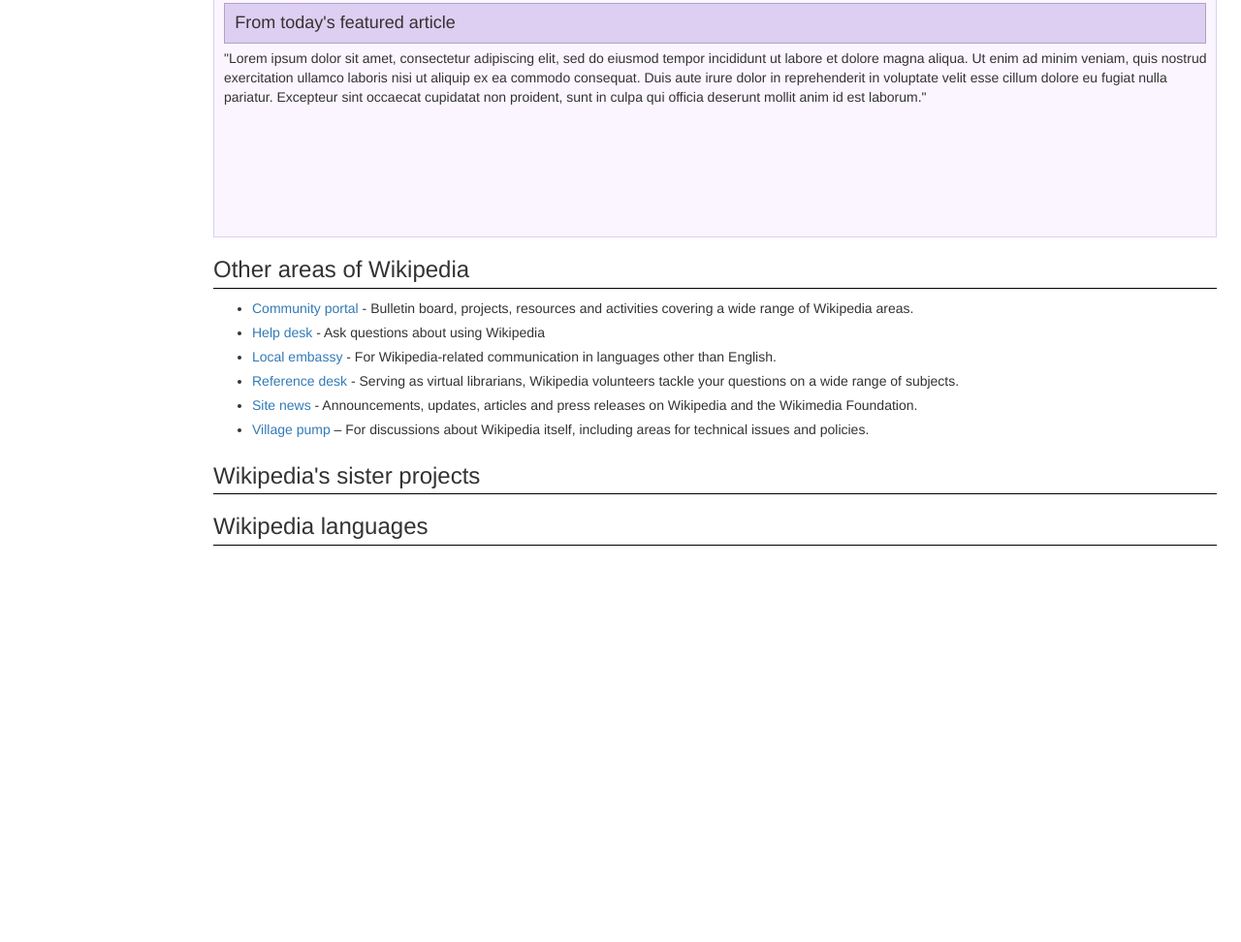
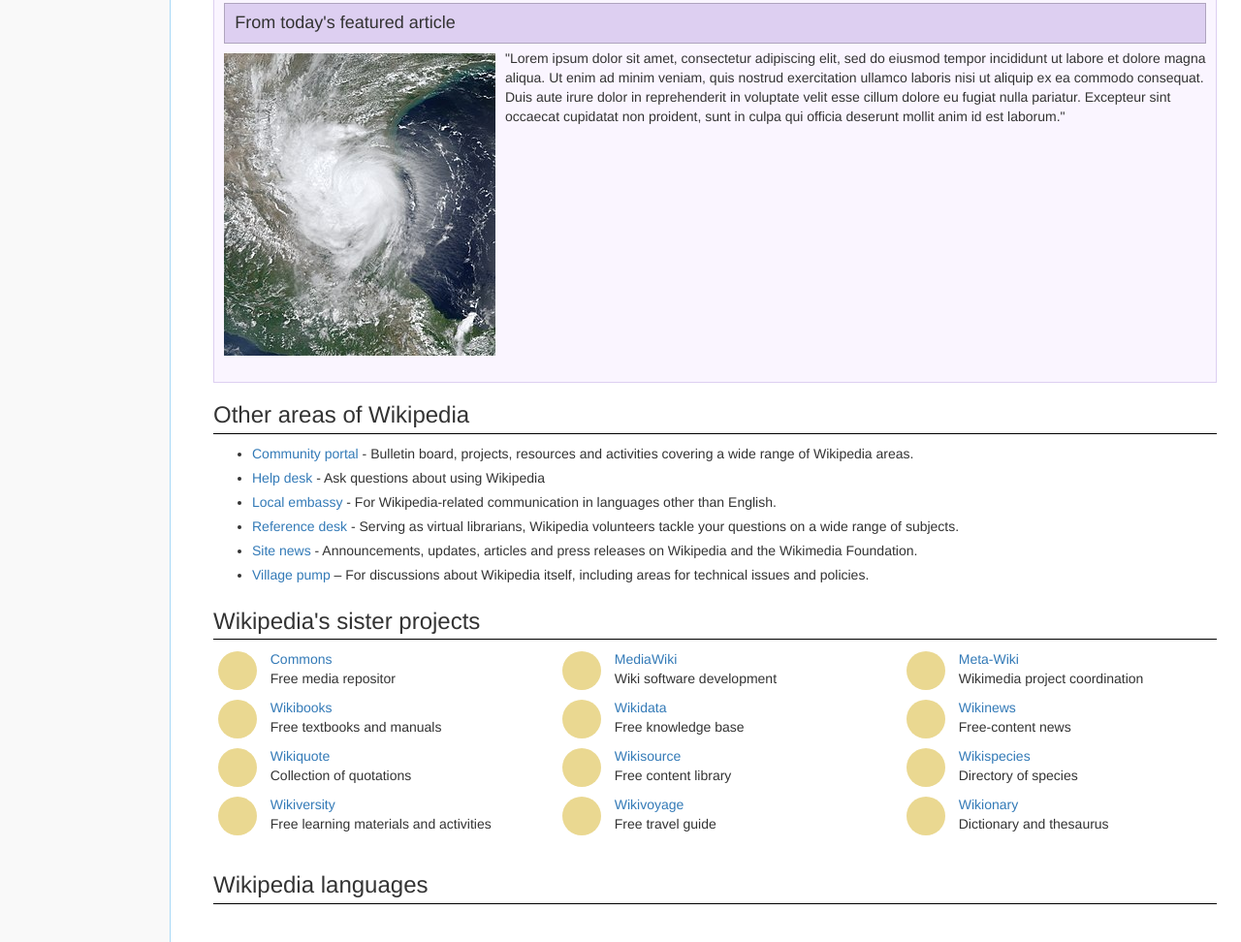
Before and after one commit to n8cotoa/wiki, a plain HTML site: page index.html in a window 1280 px wide. Shown: the part 750-1722 px from the top of the page at 97% size. Before the commit the page ends 1323 px from the top, so only its background shows below. Drawn offline with Linux system fonts and the light colour scheme.

Commit message:
add content to bottom of page and styling.

```diff
--- a/css/style.css
+++ b/css/style.css
@@ -13,13 +13,31 @@
   padding: 5px;
 }
 
+.nav {
+  margin-left: -45px;
+}
+
+.nav-tabs {
+  border-bottom: 1px solid #A9D8F7;
+}
+
 .sidenav {
   position: absolute;
   top: 0;
   left: 0;
-  border: 1px solid #ddd;
+  border-right: 1px solid #A9D8F7;
   background-color: #f9f9f9;
   padding: 0px 25px;
+  height: 1902px;
+}
+
+.bottomnav {
+  bottom: 0;
+  right: 0;
+  height: 220px;
+  background-color: #f9f9f9;
+  border-top: 1px solid #A9D8F7;
+  margin-top: 220px;
 }
 
 .sidenav li {
@@ -58,11 +76,16 @@
 }
 
 .article-left {
-  height: 500px;
+  height: auto;
   padding-top: 7px;
   margin-right: -12px;
+  height: 500px;
 }
-
+.article-left img {
+  height: auto;
+  width: 250px;
+  padding: 20px;
+}
 .article-right {
   height: 500px;
   padding-top: 7px;
@@ -77,9 +100,11 @@
 .article-bottom {
   margin-top: 5px;
   padding-top: 7px;
-  height: 250px;
+  height: 400px;
 }
-
+.article-bottom img {
+  padding: 10px;
+}
 .article-title {
   width: 98%;
   margin: 0 auto;
@@ -122,3 +147,29 @@
   padding-bottom: 5px;
 
 }
+
+.placeholder {
+  width: 40px;
+  height: 40px;
+  background-color: rgba(234, 216, 145);
+  border-radius: 100%;
+}
+
+.placeholder-icons {
+  list-style: none;
+  margin-top: 2px;
+}
+
+.placeholder-icons li {
+  margin-bottom: 10px;
+  margin-left: -35px;
+}
+
+.projects {
+  list-style: none;
+  margin-left: -70px;
+}
+
+.projects li:nth-child(2n+0) {
+  padding-bottom: 10px;
+}
--- a/index.html
+++ b/index.html
@@ -105,12 +105,13 @@
             <div class="article-title darkgreen">
               <h4>From today's featured article</h4>
             </div>
-            <p>"Lorem ipsum dolor sit amet, consectetur adipiscing elit, sed do eiusmod tempor incididunt ut labore et dolore magna aliqua. Ut enim ad minim veniam, quis nostrud exercitation ullamco laboris nisi ut aliquip ex ea commodo consequat. Duis aute irure dolor in reprehenderit in voluptate velit esse cillum dolore eu fugiat nulla pariatur. Excepteur sint occaecat cupidatat non proident, sunt in culpa qui officia deserunt mollit anim id est laborum."</p>
+            <img src="img/crow.jpg" alt="Crow by the water" align="left">
+            <p>"Lorem ipsum dolor sit amet, consectetur adipiscing elit, sed do eiusmod tempor incididunt ut labore et dolore magna aliqua. Ut enim ad minim veniam, quis nostrud exercitation ullamco laboris nisi ut aliquip ex ea commodo consequat. Duis aute irure dolor in reprehenderit in voluptate velit esse cillum dolore eu fugiat nulla pariatur. Excepteur sint occaecat cupidatat non proident, sunt in culpa qui officia deserunt mollit anim id est laborum. Ut enim ad minim veniam, quis nostrud exercitation ullamco laboris nisi ut aliquip ex ea commodo consequat. Duis aute irure dolor in reprehenderit in voluptate velit esse cillum dolore eu fugiat nulla pariatur. Excepteur sint occaecat cupidatat non proident, sunt in culpa qui officia deserunt mollit anim id est laborum."</p>
 
             <div class="article-title darkgreen">
               <h4>From today's featured article</h4>
             </div>
-            <p>"Lorem ipsum dolor sit amet, consectetur adipiscing elit, sed do eiusmod tempor incididunt ut labore et dolore magna aliqua. Ut enim ad minim veniam, quis nostrud exercitation ullamco laboris nisi ut aliquip ex ea commodo consequat. Duis aute irure dolor in reprehenderit in voluptate velit esse cillum dolore eu fugiat nulla pariatur. Excepteur sint occaecat cupidatat non proident, sunt in culpa qui officia deserunt mollit anim id est laborum."</p>
+            <p>"Lorem ipsum dolor sit amet, consectetur adipiscing elit, sed do eiusmod tempor incididunt ut labore et dolore magna aliqua. Ut enim ad minim veniam, quis nostrud exercitation ullamco laboris nisi ut aliquip ex ea commodo consequat. Duis aute irure dolor in reprehenderit in voluptate velit esse cillum dolore eu fugiat nulla pariatur. Excepteur sint occaecat cupidatat non proident, sunt in culpa qui officia deserunt mollit anim id est laborum. Duis aute irure dolor in reprehenderit in voluptate velit esse cillum dolore eu fugiat nulla pariatur. Excepteur sint occaecat cupidatat non proident, sunt in culpa qui officia deserunt mollit anim id est laborum. Duis aute irure dolor in reprehenderit in voluptate velit esse cillum dolore eu fugiat nulla pariatur."</p>
           </div>
         </div>
         <div class="col-md-5">
@@ -133,6 +134,7 @@
             <div class="article-title darkpurple">
               <h4>From today's featured article</h4>
             </div>
+            <img src="img/hurricane.jpg" alt="Hurricane" align="left">
             <p>"Lorem ipsum dolor sit amet, consectetur adipiscing elit, sed do eiusmod tempor incididunt ut labore et dolore magna aliqua. Ut enim ad minim veniam, quis nostrud exercitation ullamco laboris nisi ut aliquip ex ea commodo consequat. Duis aute irure dolor in reprehenderit in voluptate velit esse cillum dolore eu fugiat nulla pariatur. Excepteur sint occaecat cupidatat non proident, sunt in culpa qui officia deserunt mollit anim id est laborum."</p>
           </div>
         </div>
@@ -147,7 +149,72 @@
           <li><a href="#">Village pump</a> – For discussions about Wikipedia itself, including areas for technical issues and policies.</li>
         </ul>
         <h3 class="border-btm">Wikipedia's sister projects</h3>
+        <div class="row">
+          <div class="col-md-1">
+            <ul class="placeholder-icons">
+              <li class="placeholder"></li>
+              <li class="placeholder"></li>
+              <li class="placeholder"></li>
+              <li class="placeholder"></li>
+            </ul>
+          </div>
+          <div class="col-md-3">
+            <ul class="projects">
+              <li><a href="#">Commons</a></li>
+              <li>Free media repositor</li>
+              <li><a href="#">Wikibooks</a></li>
+              <li>Free textbooks and manuals</li>
+              <li><a href="#">Wikiquote</a></li>
+              <li>Collection of quotations</li>
+              <li><a href="#">Wikiversity</a></li>
+              <li>Free learning materials and activities</li>
+            </ul>
+          </div>
+          <div class="col-md-1">
+            <ul class="placeholder-icons">
+              <li class="placeholder"></li>
+              <li class="placeholder"></li>
+              <li class="placeholder"></li>
+              <li class="placeholder"></li>
+            </ul>
+          </div>
+          <div class="col-md-3">
+            <ul class="projects">
+              <li><a href="#">MediaWiki</a></li>
+              <li>Wiki software development</li>
+              <li><a href="#">Wikidata</a></li>
+              <li>Free knowledge base</li>
+              <li><a href="#">Wikisource</a></li>
+              <li>Free content library</li>
+              <li><a href="#">Wikivoyage</a></li>
+              <li>Free travel guide</li>
+            </ul>
+          </div>
+          <div class="col-md-1">
+            <ul class="placeholder-icons">
+              <li class="placeholder"></li>
+              <li class="placeholder"></li>
+              <li class="placeholder"></li>
+              <li class="placeholder"></li>
+            </ul>
+          </div>
+          <div class="col-md-3">
+            <ul class="projects">
+              <li><a href="#">Meta-Wiki</a></li>
+              <li>Wikimedia project coordination</li>
+              <li><a href="#">Wikinews</a></li>
+              <li>Free-content news</li>
+              <li><a href="#">Wikispecies</a></li>
+              <li>Directory of species</li>
+              <li><a href="#">Wikionary</a></li>
+              <li>Dictionary and thesaurus</li>
+            </ul>
+          </div>
+        </div>
         <h3 class="border-btm">Wikipedia languages</h3>
+
+    </div>
+    <div class="bottomnav">
     </div>
   </body>
 </html>
```
Also changed, not shown: img/crow.jpg (added), img/hurricane.jpg (added).
